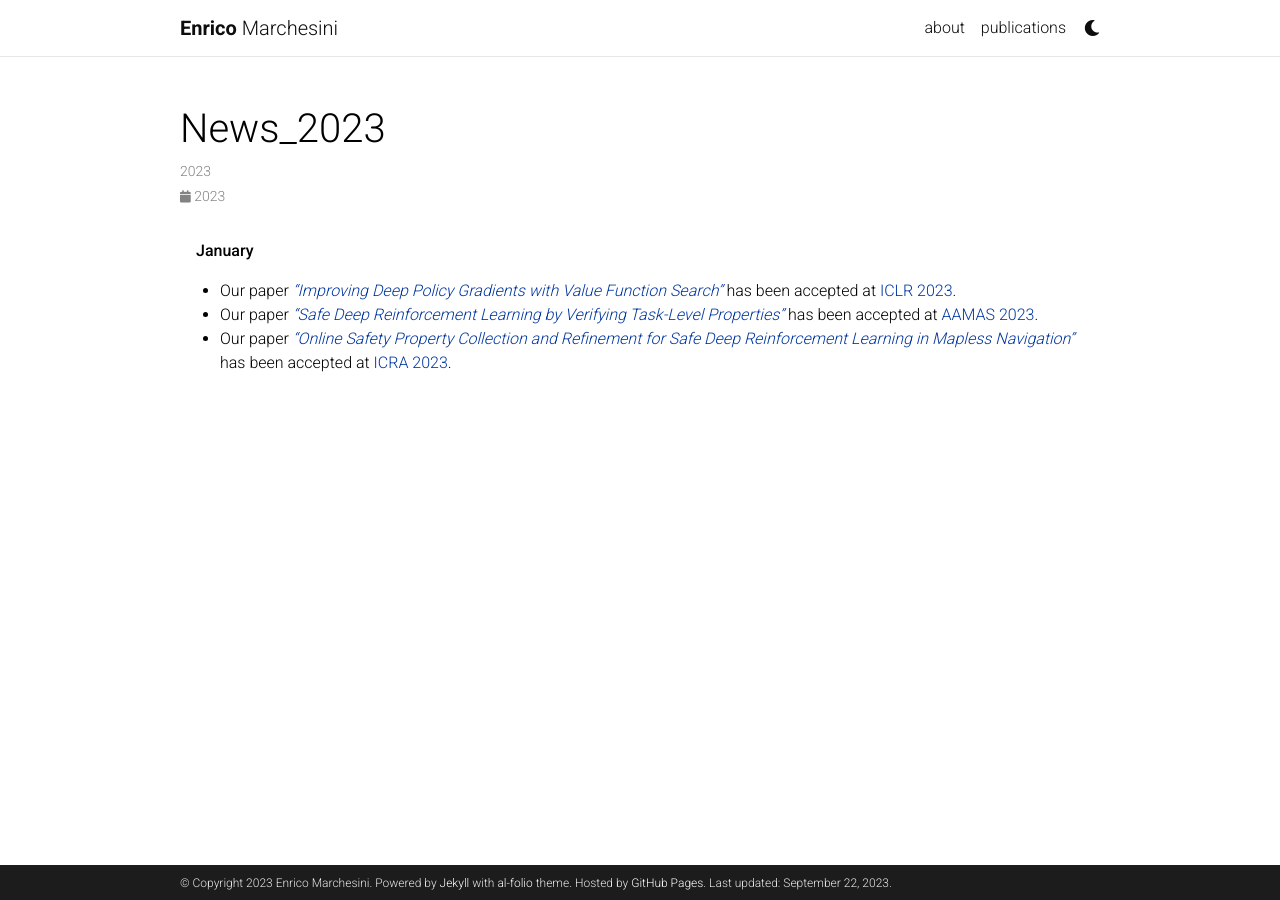
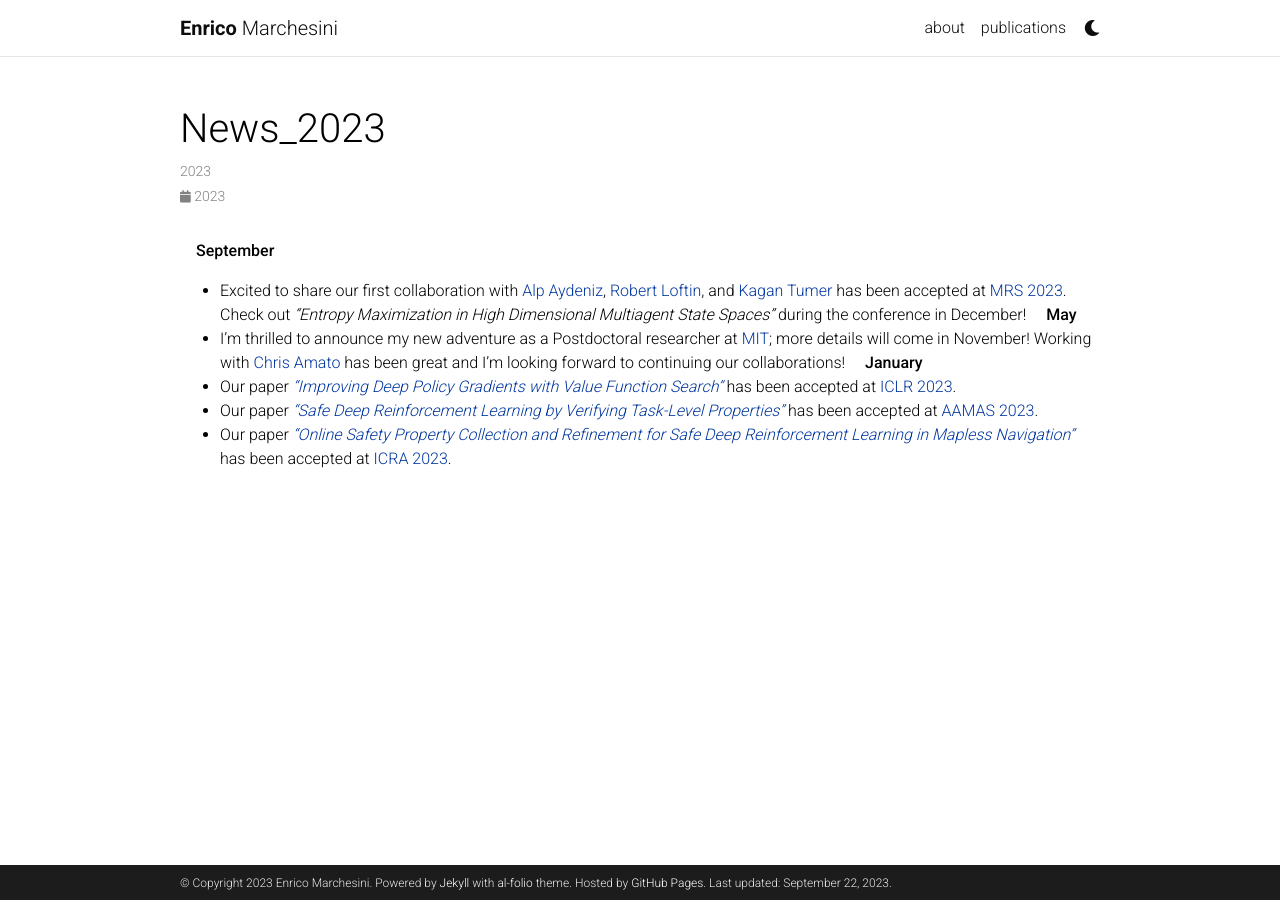
Before and after one commit to emarche/website, a Jekyll site: the page built from _news/news_2023.md, in a window 1280 px wide. Built offline with Jekyll 4.4.1, drawn with Linux system fonts in a browser that asks for light colours; comment, search, counter and statistics services are not loaded; a style sheet for code colours, icons or effects is not loaded.

Commit message:
update news

```diff
--- a/_news/news_2023.md
+++ b/_news/news_2023.md
@@ -3,6 +3,10 @@ layout: post
 date: 2023-1-1
 inline: true
 ---
+&emsp;**September**
+- Excited to share our first collaboration with <a href='https://www.linkedin.com/in/alp-aydeniz'>Alp Aydeniz</a>, <a href='https://www.robert-loftin.net'>Robert Loftin</a>, and <a href='https://web.engr.oregonstate.edu/~ktumer/'>Kagan Tumer</a> has been accepted at <a href='https://sites.bu.edu/mrs2023/'>MRS 2023</a>. Check out *"Entropy Maximization in High Dimensional Multiagent State Spaces"* during the conference in December!
+&emsp;**May**
+- I'm thrilled to announce my new adventure as a Postdoctoral researcher at <a href="https://www.mit.edu">MIT</a>; more details will come in November! Working with <a href="https://www.khoury.northeastern.edu/people/chris-amato/">Chris Amato</a> has been great and I'm looking forward to continuing our collaborations!
 &emsp;**January**
 - Our paper *<a href='/assets/publication_news/ICLR2023_vfs'>"Improving Deep Policy Gradients with Value Function Search"</a>* has been accepted at <a href='https://iclr.cc'>ICLR 2023</a>.
 - Our paper *<a href="/assets/publication_news/AAMAS2023_violationpenalty">"Safe Deep Reinforcement Learning by Verifying Task-Level Properties"</a>* has been accepted at <a href='https://aamas2023.soton.ac.uk'>AAMAS 2023</a>.
```
